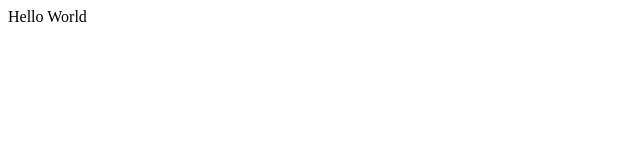
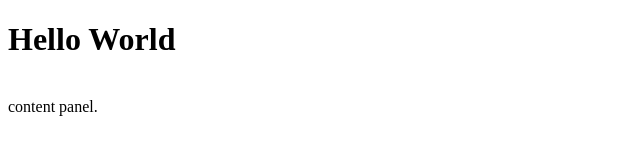
Before and after one commit to Bokac30/puci-dev, a plain HTML site: page index.html in a window 1280 px wide. Shown: the whole page, without its empty margins (0-640 px from the left). Drawn offline with Linux system fonts and the light colour scheme.

Commit message:
More html changes

```diff
--- a/index.html
+++ b/index.html
@@ -9,7 +9,11 @@
 </head>
 
 <body>
-    Hello World
+    <h1>Hello World</h1>
+    <br>
+    <div>
+        content panel.
+    </div>
 </body>
 
 </html>
```
